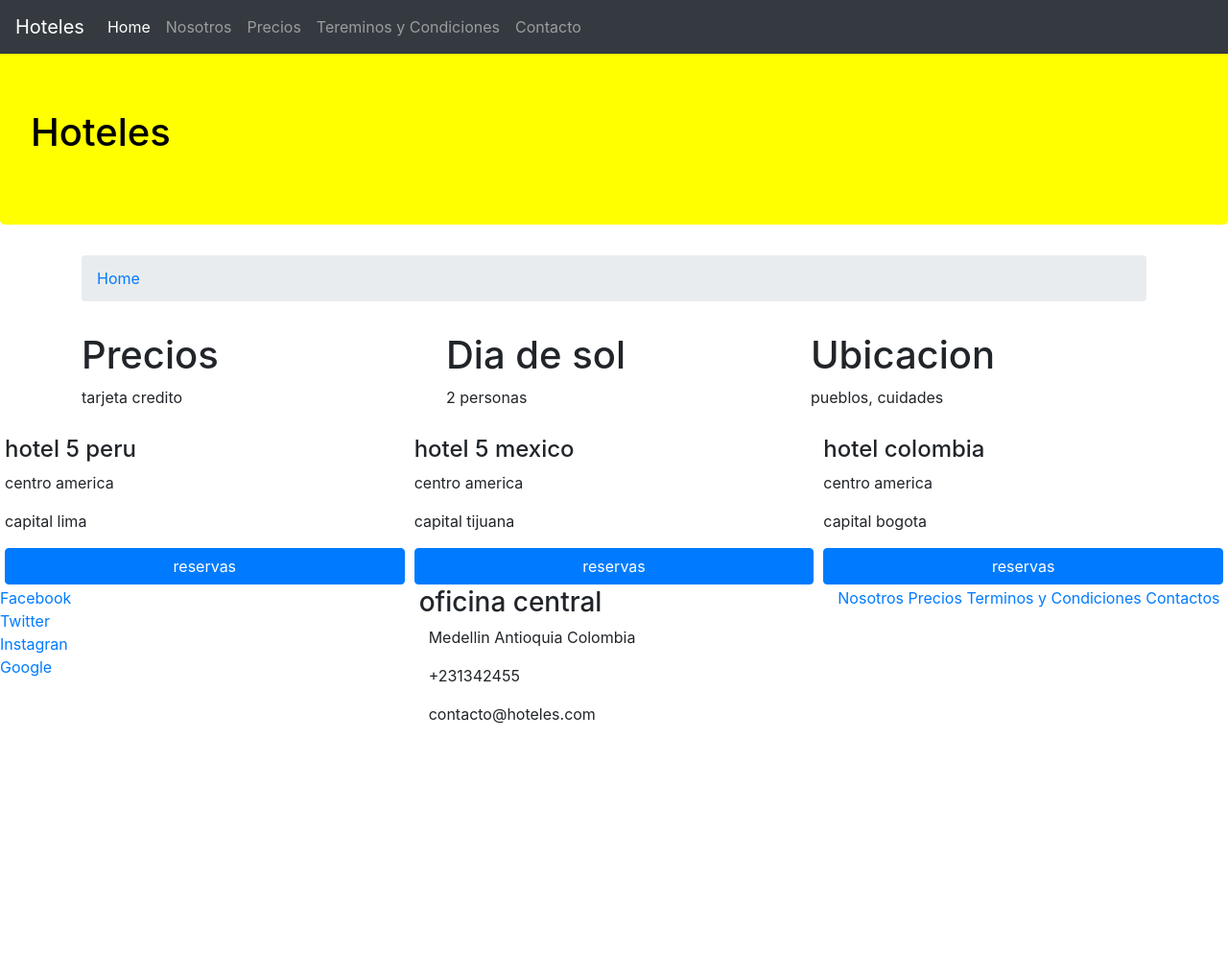
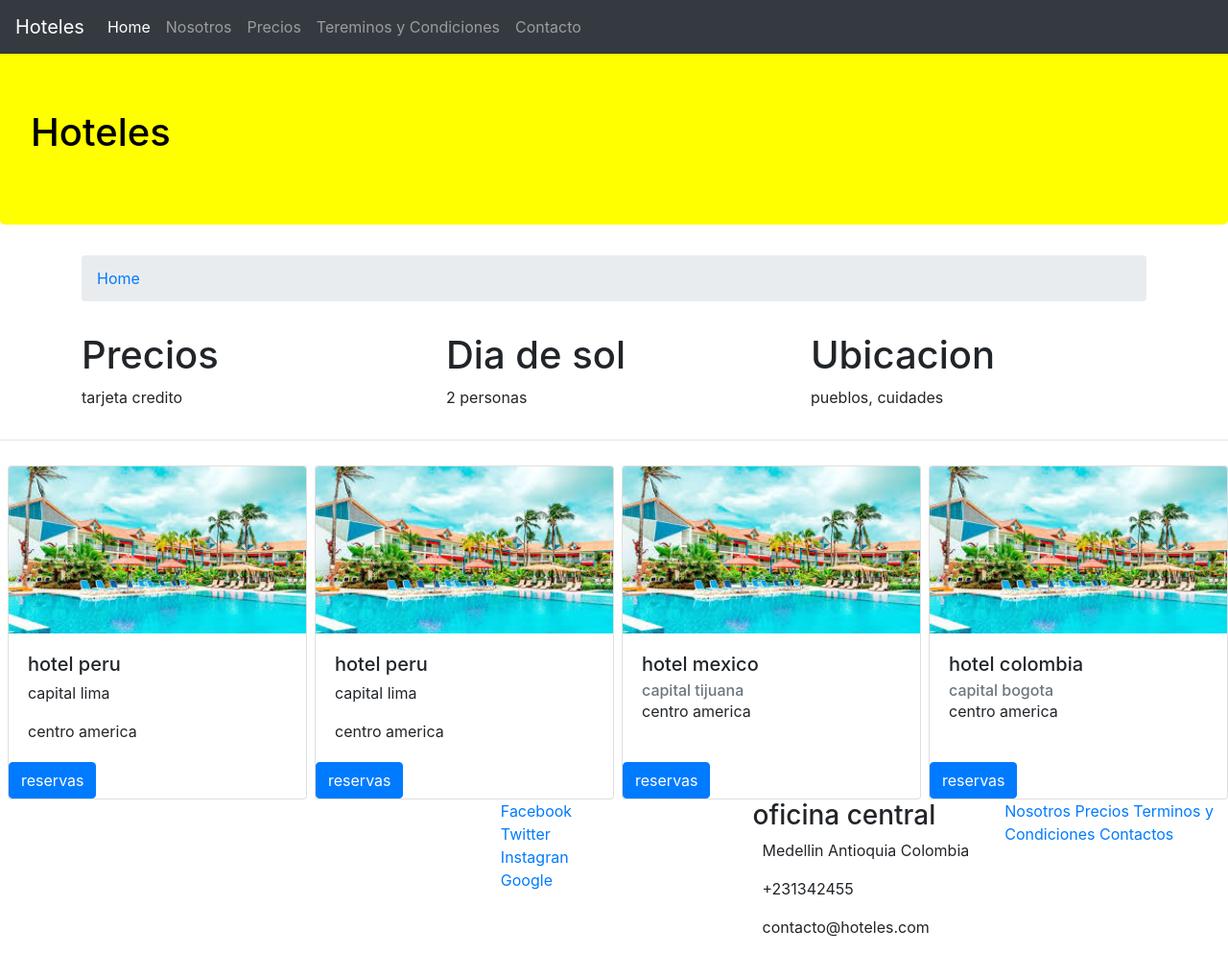
Before and after one commit to LEON-1979/practica-hoteles, a website: page index.html in a window 1280 px wide. Shown: the whole page at 96% size. Before the commit the page ends 800 px from the top, so only its background shows below. Drawn offline with nearby package versions, Linux system fonts and the light colour scheme; a web font is replaced by a local one.

Commit message:
aguegue targetas

```diff
--- a/estilo.css
+++ b/estilo.css
@@ -13,13 +13,13 @@
 }
 
 .card-hotel{
-    flex: 1 150px;
-    padding: 2px 5px 2px 5px;
+    flex: 1 200px;
     margin-top: 10px;
 }
 
 .btn-reserva{
     width: 100%;
+    border-radius: 0px;
 
 }
 
--- a/index.html
+++ b/index.html
@@ -16,10 +16,12 @@
 
     <title>GUIA HOTELES!</title>
 </head>
+
 <body>
     <nav class="navbar navbar-expand-md navbar-dark bg-dark fixed-top">
         <a class="navbar-brand" href="#">Hoteles</a>
-        <button class="navbar-toggler" type="button" data-toggle="collapse" data-target="#navbarSupportedContent" aria-controls="navbarNavDropdown" aria-expanded="false" aria-label="Toggle navigation">
+        <button class="navbar-toggler" type="button" data-toggle="collapse" data-target="#navbarSupportedContent"
+            aria-controls="navbarNavDropdown" aria-expanded="false" aria-label="Toggle navigation">
             <span class="navbar-toggler-icon"></span>
         </button>
         <div class="collapse navbar-collapse" id="navbarSupportedContent">
@@ -38,7 +40,7 @@
     </div>
     <div class="container">
         <nav aria-label="breadcrumb">
-            <ol class ="breadcrumb">
+            <ol class="breadcrumb">
                 <li class="breadcrumb-item"><a href="./index.html">Home</a></li>
             </ol>
         </nav>
@@ -63,28 +65,56 @@
             </div>
         </div>
     </div>
-
+    <hr>
 
 
     <div class="d-flex flex-wrap flex-row-reverse">
-        <div class="card-hotel d-flex flex-column justify-content-between">
-            <h4>hotel colombia</h4>
-            <p>centro america</p>
-            <p>capital bogota</p>
+        <div class="card card-hotel d-flex flex-column justify-content-between ml-2">
+            <img src="imagenes/hotel2.jpg" class="card-img-top" alt="responsive imagenes">
+            <div class="card-body">
+                <h5 class="card-title">hotel colombia</h5>
+                <h6 class="card-subtitle text-muted">capital bogota</h6>
+                <p class="card-text">centro america</p>
+            </div>
+            <div>
                 <button class="btn btn-primary btn-reservas ">
-                 <span class="oi oi-plus"></span> reservas</button>
+                    <span class="" oi oi-plus></span>reservas</button>
             </div>
-        <div class="card-hotel d-flex flex-column justify-content-between">
-            <h4>hotel 5 mexico</h4>
-                <p>centro america</p>
-                <p>capital tijuana</p>
-                <button class="btn btn-primary"> reservas</button>
         </div>
-        <div class="card-hotel d-flex flex-column justify-content-between">
-            <h4>hotel 5 peru</h4>
-            <p>centro america</p>
-            <p>capital lima</p>
-            <button class="btn btn-primary"> reservas</button>
+
+        <div class=" card card-hotel d-flex flex-column justify-content-between ml-2">
+            <img src="imagenes/hotel2.jpg" class="card-img-top" alt="responsive imagenes">
+            <div class="card-body">
+                <h5 class="card-title">hotel mexico</h5>
+                <h6 class="card-subtitle text-muted">capital tijuana</h6>
+                <p class="card-text">centro america</p>
+            </div>
+            <div>
+                <button class="btn btn-primary btn-reservas"> reservas</button>
+            </div>
+        </div>
+
+        <div class=" card card-hotel d-flex flex-column justify-content-between ml-2">
+            <img src="imagenes/hotel2.jpg" class="card-img-top" alt="responsive imagenes">
+            <div class="card-body">
+                <h5 class="card-title">hotel peru</h5>
+                <h6 class="card-subtitle text-muted"></h6>capital lima</p>
+                <p class="card-text">centro america</p>
+            </div>
+            <div>
+                <button class="btn btn-primary btn-reservas"> reservas</button>
+            </div>
+        </div>
+
+        <div class=" card card-hotel d-flex flex-column justify-content-between ml-2">
+            <img src="imagenes/hotel2.jpg" class="card-img-top" alt="responsive imagenes">
+            <div class="card-body">
+                <h5 class="card-title">hotel peru</h5>
+                <h6 class="card-subtitle text-muted"></h6>capital lima</p>
+                <p class="card-text">centro america</p>
+            </div>
+        <div>
+                <button class="btn btn-primary btn-reservas"> reservas</button>
            </div>
       </div>
 
```
Also changed, not shown: precios.html (+12 -0 lines), imagenes/hotel2.jpg (added), imagenes/hoteles.jpg (added). Lines whose indentation alone changed are shown as unchanged.
